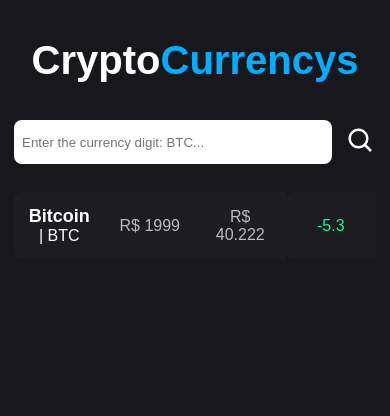
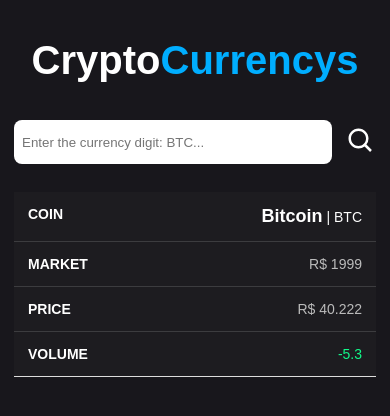
Before and after one commit to SauloAssefAlves/Cryptocurrencies, a React (Vite) app: page / in a window 390 px wide. Shown: the top 416 px of the page. Built offline with nearby package versions, Linux system fonts and the light colour scheme.

Commit message:
feat: table responsiveness

```diff
--- a/src/pages/home/home.module.css
+++ b/src/pages/home/home.module.css
@@ -103,4 +103,38 @@ table td {
     margin: -1;
     width: 1px;
   }
+  .tr {
+    border-bottom: 1px solid #ddd;
+    display: block;
+    margin-bottom: 14px;
+  }
+
+  table td {
+    border-bottom: 1px solid rgba(221, 221, 221, 0.16);
+    display: block;
+    font-size: 14px;
+    text-align: right;
+  }
+
+  table td:last-child {
+    border-bottom: 0;
+  }
+
+  td:first-child,
+  th:first-child {
+    border-radius: 0;
+  }
+
+  td:last-child,
+  th:last-child {
+    border-radius: 0;
+  }
+
+  table td::before {
+    content: attr(data-label);
+    float: left;
+    font-weight: bold;
+    color: #fff;
+    text-transform: uppercase;
+  }
 }
--- a/src/pages/home/index.tsx
+++ b/src/pages/home/index.tsx
@@ -28,7 +28,7 @@ export function Home() {
                 <span>Bitcoin</span> | BTC
               </Link>
             </td>
-            <td className={styles.tdLabel} data-label='Market Value'>
+            <td className={styles.tdLabel} data-label='Market'>
               R$ 1999
             </td>
             <td className={styles.tdLabel} data-label='Price'>
```
